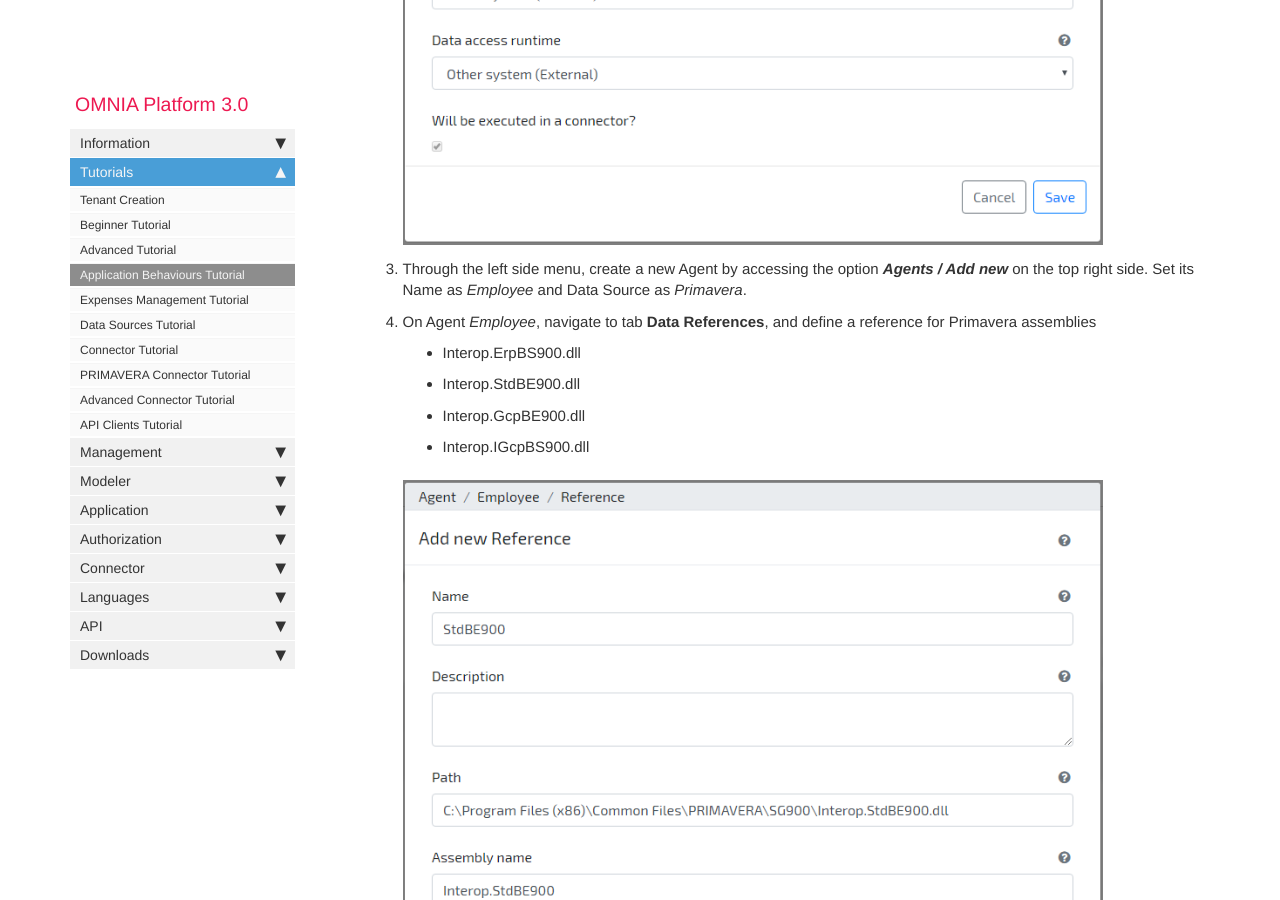
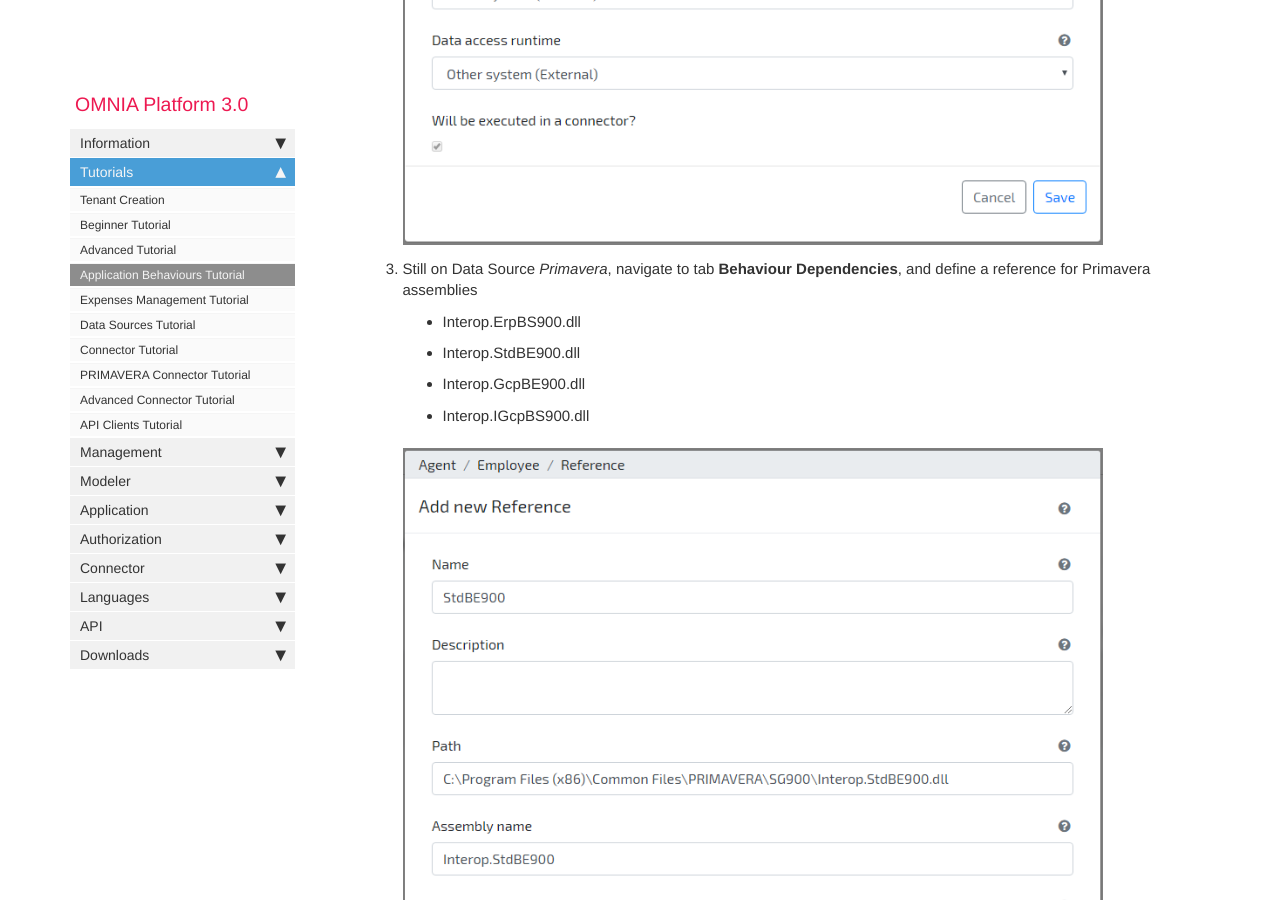
Before and after one commit to daniel8lopes/omnia3, a Jekyll site: the page built from docs/pages/omnia3/Tutorials/omnia3_applicationbehaviourstutorial.md, in a window 1280 px wide and 900 px high, scrolled down 1129 px. Built offline with Jekyll 4.4.1, drawn with Linux system fonts in a browser that asks for light colours; nearby versions of some CDN libraries; comment, search, counter and statistics services are not loaded; part of the change alters nothing that is shown.

Commit message:
Update omnia3_applicationbehaviourstutorial.md

```diff
--- a/docs/pages/omnia3/Tutorials/omnia3_applicationbehaviourstutorial.md
+++ b/docs/pages/omnia3/Tutorials/omnia3_applicationbehaviourstutorial.md
@@ -30,9 +30,7 @@ A connector and an access to [Primavera ERP](https://pt.primaverabss.com), on ve
 
     ![Modeler create DataSource](/images/tutorials/applicationbehaviours/Modeler-Create-DataSource.PNG)
 
-3. Through the left side menu, create a new Agent by accessing the option ***Agents / Add new*** on the top right side. Set its Name as *Employee* and Data Source as *Primavera*.
-
-4. On Agent *Employee*, navigate to tab **Data References**, and define a reference for Primavera assemblies
+3. Still on Data Source *Primavera*, navigate to tab **Behaviour Dependencies**, and define a reference for Primavera assemblies
 
     - Interop.ErpBS900.dll
     - Interop.StdBE900.dll
@@ -40,6 +38,8 @@ A connector and an access to [Primavera ERP](https://pt.primaverabss.com), on ve
     - Interop.IGcpBS900.dll
 
     ![Modeler add Reference](/images/tutorials/applicationbehaviours/Modeler-Add-Reference.PNG)
+
+4. Through the left side menu, create a new Agent by accessing the option ***Agents / Add new*** on the top right side. Set its Name as *Employee* and Data Source as *Primavera*.
 
 5. Navigate to tab “Data Behaviours“, and define a behaviour to be executed on “ReadList”. This behaviour will be used for Query and List requests for this entity.
 
```
